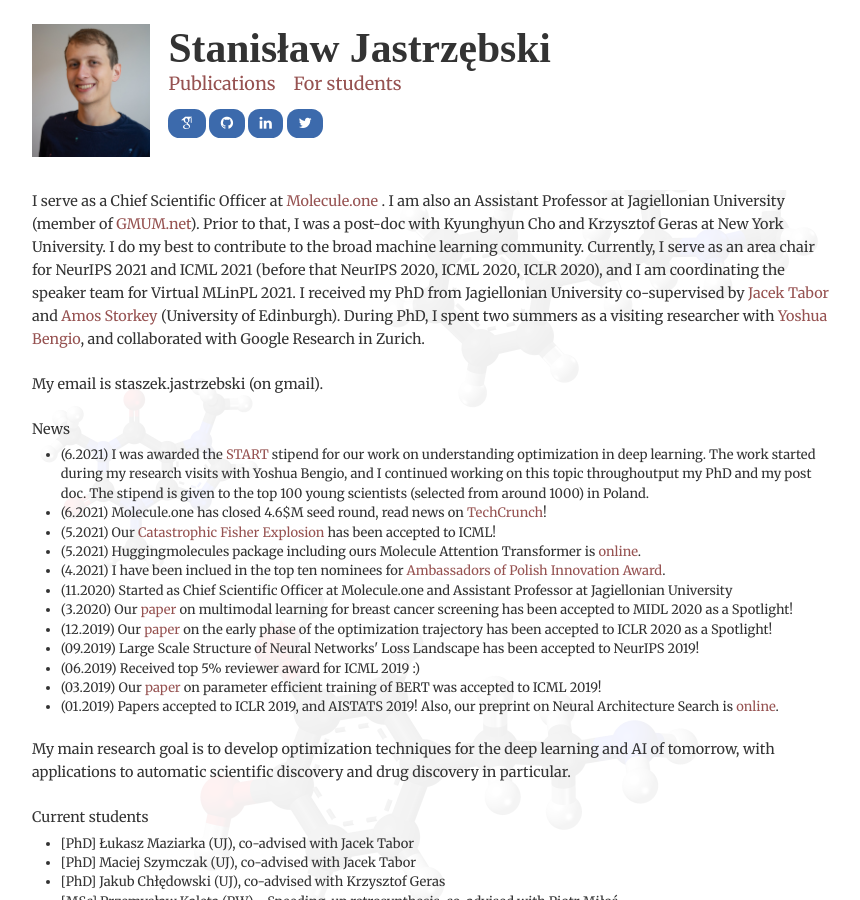
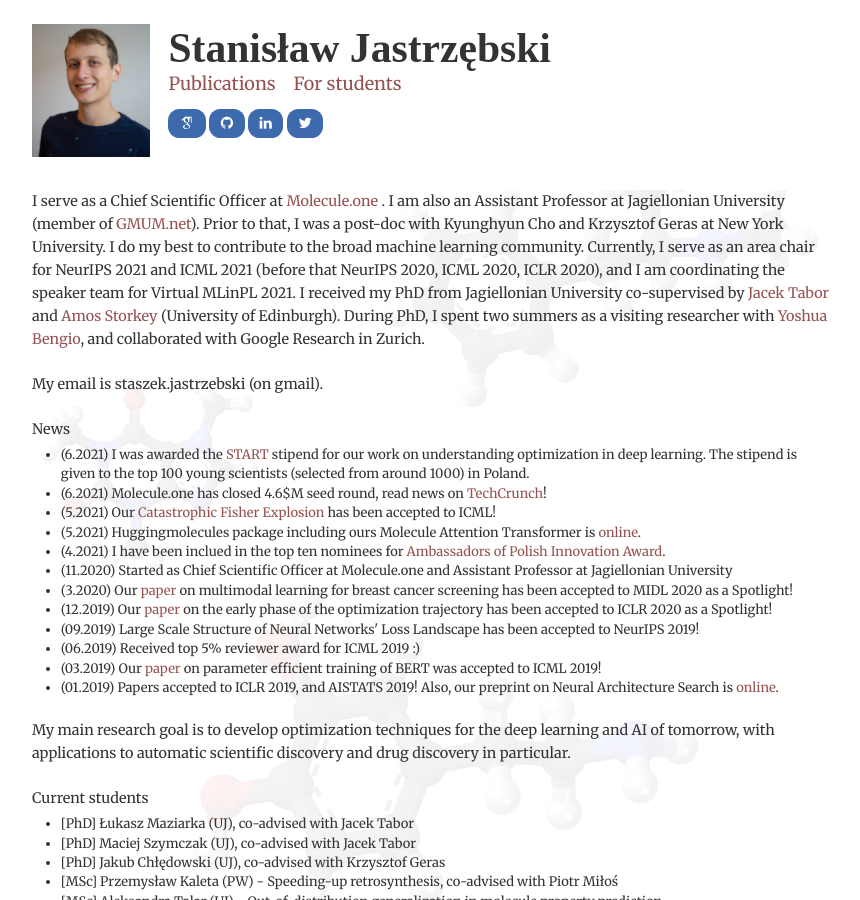
Before and after one commit to kudkudak/kudkudak.github.io, a Jekyll site: the page built from index.html, in a window 1280 px wide and 900 px high. Shown: the whole window, without its empty margins (208-1068 px from the left). Built offline with Jekyll 4.4.1, drawn with Linux system fonts in a browser that asks for light colours; nearby versions of some CDN libraries; some web fonts are replaced; the list of posts is cut into pages by our own code.

Commit message:
add start

```diff
--- a/index.html
+++ b/index.html
@@ -11,7 +11,7 @@
 
 <p> News </p>
 <ul>
-    <li> (6.2021) I was awarded the <a href="https://www.fnp.org.pl/konkurs-start-2021-rozstrzygniety/">START</a> stipend for our work on understanding optimization in deep learning. The work started during my research visits with Yoshua Bengio, and I continued working on this topic throughoutput my PhD and my post doc. The stipend is given to the top 100 young scientists (selected from around 1000) in Poland.
+    <li> (6.2021) I was awarded the <a href="https://www.fnp.org.pl/konkurs-start-2021-rozstrzygniety/">START</a> stipend for our work on understanding optimization in deep learning. The stipend is given to the top 100 young scientists (selected from around 1000) in Poland.
     <li> (6.2021) Molecule.one has closed 4.6$M seed round, read news on <a href="https://techcrunch.com/2021/06/01/molecule-one-grows-its-drug-synthesis-ai-platform-with-a-4-6m-seed-round/">TechCrunch</a>!
     <li> (5.2021) Our <a href="https://arxiv.org/abs/2012.14193">Catastrophic Fisher Explosion</a> has been accepted to ICML!
     <li> (5.2021) Huggingmolecules package including ours Molecule Attention Transformer is <a href="https://github.com/gmum/huggingmolecules">online</a>.
```
